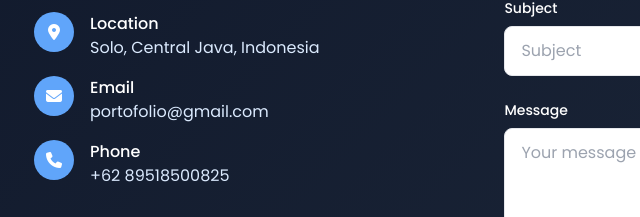
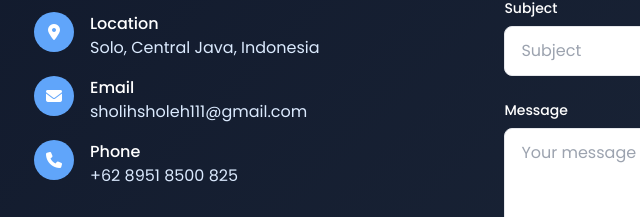
Before and after one commit to solee-TRPL/portofolio, a plain HTML site: page index.html in a window 1280 px wide. Shown: the part 3754-3971 px from the top of the page, 94-734 px from the left. Drawn offline with nearby package versions, Linux system fonts and the light colour scheme.

Commit message:
nambah fitur di email dan nomor

```diff
--- a/index.html
+++ b/index.html
@@ -381,7 +381,12 @@
                 </div>
                 <div>
                   <h5 class="font-medium">Email</h5>
-                  <p class="text-blue-100">portofolio@gmail.com</p>
+                  <a
+                    href="mailto:sholihsholeh111@gmail.com?subject=Halo%20Sholih&body=Saya%20ingin%20bertanya..."
+                    class="text-blue-100 hover:underline"
+                  >
+                    sholihsholeh111@gmail.com
+                  </a>
                 </div>
               </div>
 
@@ -391,7 +396,13 @@
                 </div>
                 <div>
                   <h5 class="font-medium">Phone</h5>
-                  <p class="text-blue-100">+62 89518500825</p>
+                    <a
+                      href="https://wa.me/6289518500825?text=Halo%2C%20saya%20ingin%20bertanya"
+                      target="_blank"
+                      class="text-blue-100 hover:underline"
+                    >
+                      +62 8951 8500 825
+                    </a>
                 </div>
               </div>
             </div>
```
